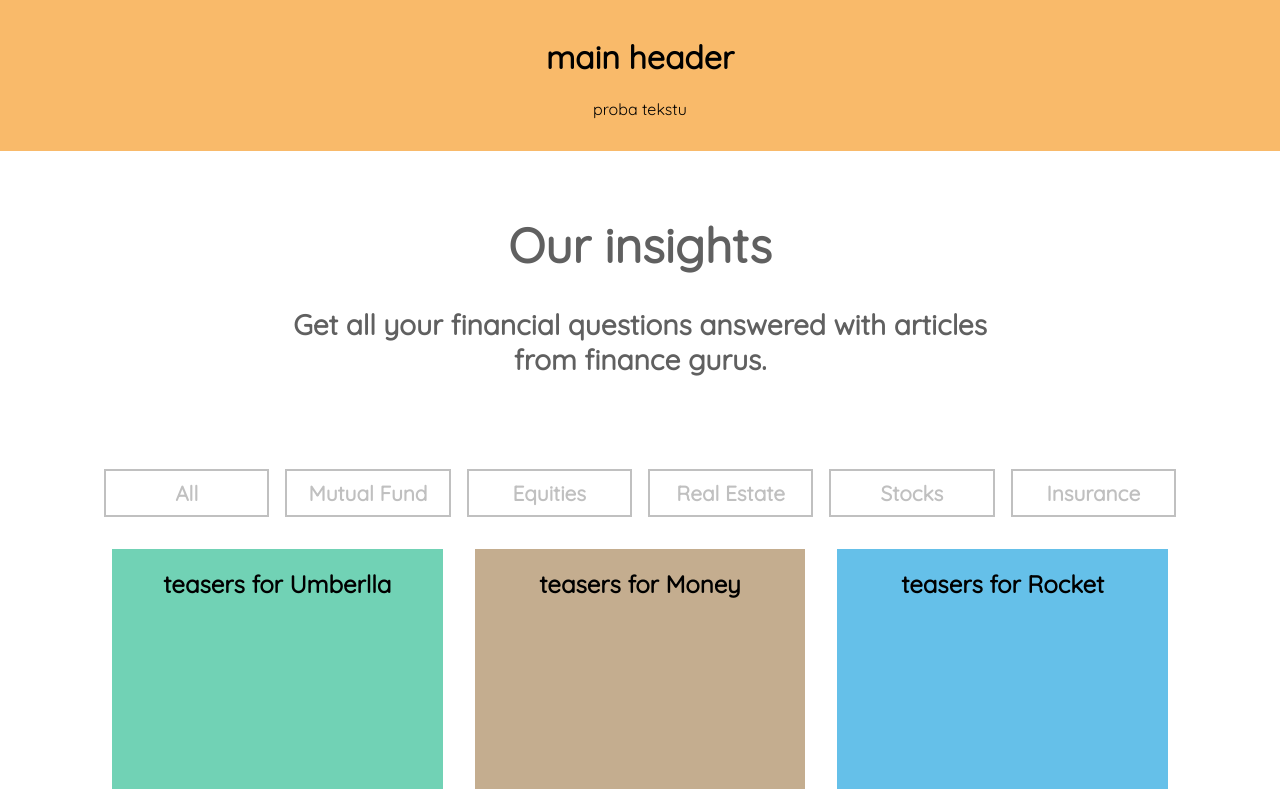
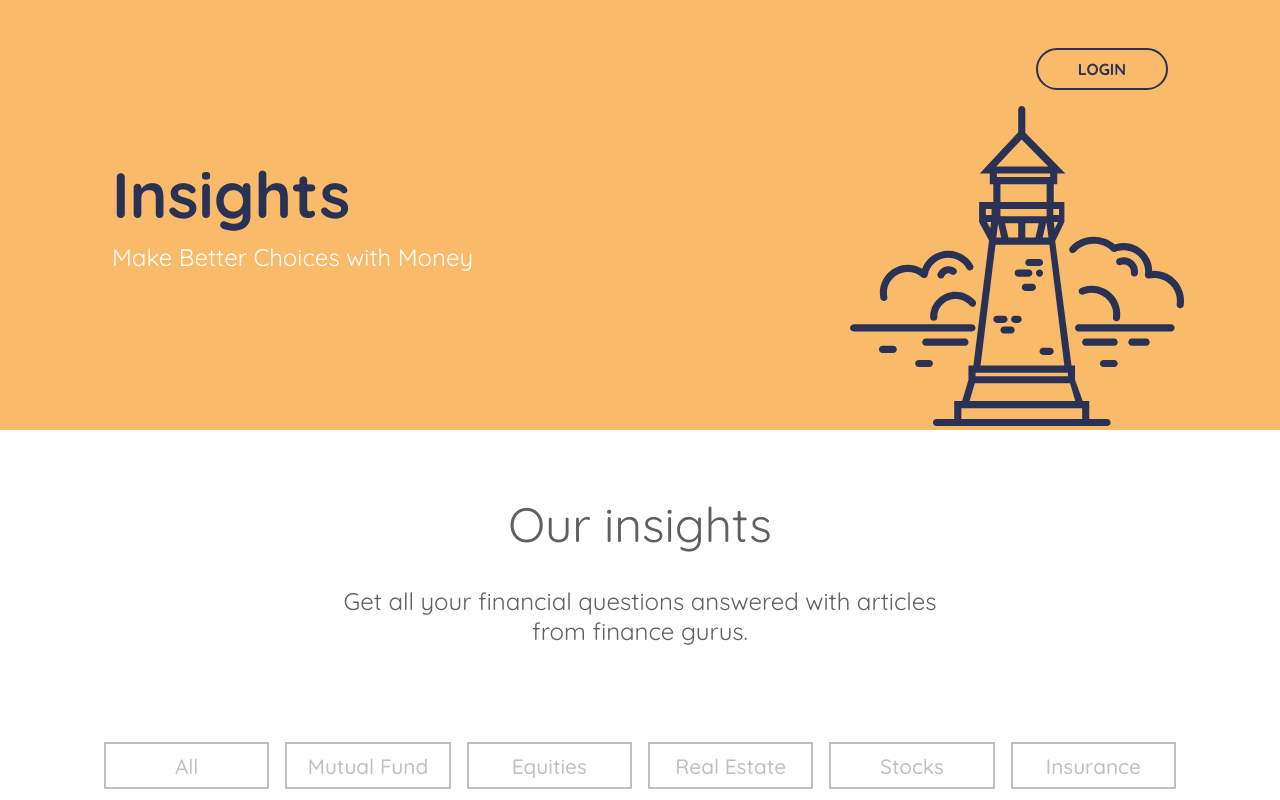
Before and after one commit to niluap/static-frontend-for-insights, a React (Create React App) app: page / in a window 1280 px wide. Shown: the top 800 px of the page. Built offline with nearby package versions, Linux system fonts and the light colour scheme.

Commit message:
Add main header

```diff
--- a/public/index.html
+++ b/public/index.html
@@ -10,7 +10,8 @@
     -->
     <link rel="manifest" href="%PUBLIC_URL%/manifest.json">
     <link rel="shortcut icon" href="%PUBLIC_URL%/favicon.ico">
-    <link href="https://fonts.googleapis.com/css?family=Quicksand" rel="stylesheet">
+    <link href="https://fonts.googleapis.com/css?family=Quicksand:300,400,500,700" rel="stylesheet">
+
     <!--
       Notice the use of %PUBLIC_URL% in the tags above.
       It will be replaced with the URL of the `public` folder during the build.
--- a/src/App.css
+++ b/src/App.css
@@ -1,6 +1,7 @@
 .App {
   text-align: center;
   font-family: 'Quicksand', sans-serif;
+  font-weight: 400;
 }
 
 @keyframes App-logo-spin {
@@ -10,17 +11,65 @@
 
 .MainHeader{
   background: rgb(249,186,106);
-  padding: 1rem;
+  padding:2rem 6rem 0 6rem;
+  text-align: left;
+
 }
+.MainHeader h1{
+color:rgb(41,50,85);
+margin:3rem 1rem 0.5rem 1rem;
+font-size: 4em;
+font-weight: 900;
+
+}
+
+.MainHeader h4{
+color:white;
+margin:0.5rem 1rem 0.5rem 1rem;
+font-size: 1.5rem;
+font-weight: 400;
+}
+.MainHeaderButtonWrapper{
+  width:100%;
+  display: flex;
+  flex-direction:row-reverse;
+}
+.MainHeaderButton{
+  border: 2px solid rgb(41,50,85);
+  border-radius: 2rem;
+  background: rgb(249,186,106);
+  padding: 0.55rem 2.5rem 0.55rem 2.5rem ;
+  font-size: 1rem;
+  margin: 1rem;
+}
+.MainHeaderSection{
+  display: flex;
+  flex-direction: row;
+  justify-content: space-between;
+
+}
+.HeaderLogo{
+  width: 100%;
+  min-height:20rem;
+ }
+
+button.MainHeaderButton{
+  font-family: 'Quicksand', sans-serif;
+  font-weight: 700;
+  color:rgb(41,50,85);
+  }
+
 .SmallHeader{
 padding:2rem 6rem 3rem 6rem;
 color: rgb(96,96,96);
 font-size: 1.5rem;
 }
+.SmallHeader h1,h4{
+font-weight: 400;
+}
 
 .ArticleWrapper{
 padding:0 6rem 0 6rem;
-
 }
 
 .ArticleTeaser {
@@ -28,12 +77,6 @@ padding:0 6rem 0 6rem;
   height:15rem;
 }
 
-.Footer {
-  background: rgb(41,50,85);
-  color: white;
-  padding-top: 1rem;
-  padding-bottom: 1rem;
-}
 section {
 display: flex;
 flex-direction: row;
@@ -52,22 +95,30 @@ flex-direction: row;
   background: white;
   padding: 0.55rem 0.75rem 0.55rem 0.75rem ;
   font-size: 1.3rem;
-  margin: 0.5rem;
+    margin: 0.5rem;
   flex-grow: 1;
   flex-shrink: 1;
   flex-basis: 0;
 
 }
-button{
+button.NavigationButton{
   font-family: 'Quicksand', sans-serif;
-  font-weight: bold;
+  font-weight: 500;
   color: rgb(192,192,192);
   -webkit-transition-duration: 0.4s; /* Safari */
   transition-duration: 0.4s;
 
 }
-button:hover {
+button.NavigationButton:hover {
     background-color: rgb(41,50,85);
     color: white;
     border: 2px solid rgb(41,50,85);
 }
+
+.Footer {
+  background: rgb(41,50,85);
+  color: white;
+  padding-top: 1rem;
+  padding-bottom: 1rem;
+
+}
--- a/src/App.js
+++ b/src/App.js
@@ -1,25 +1,40 @@
 import React, { Component } from 'react';
-//import logo from './images/logo.svg';
+import lighthouse_PA from './images/lighthouse_PA.svg';
 import './App.css';
 
 class MainHeader extends Component {
   render() {
     return (
       <div className="MainHeader">
-        <h1>main header</h1>
-        <p>proba tekstu</p>
+        <div className="MainHeaderButtonWrapper">
+          <button className="MainHeaderButton">LOGIN</button>
+        </div>
+        <section className="MainHeaderSection">
+          <div>
+          <h1>Insights</h1>
+          <h4>Make Better Choices with Money</h4>
+          </div>
+          <div>
+            <img src={lighthouse_PA} alt="lighthouse" className="HeaderLogo"/>
+          </div>
+        </section>
       </div>
     );
   }
 }
 
-class SmallHeader extends Component {
+class SmallHeader extends Component{
   render() {
     return (
       <div className="SmallHeader">
-        <h1>Our insights</h1>
-        <h3>Get all your financial questions answered with articles <br/>
-          from finance gurus.</h3>
+
+
+          <h1>Our insights</h1>
+          <h4>Get all your financial questions answered with articles <br/>
+            from finance gurus.</h4>
+
+          <div></div>
+
       </div>
     );
   }
```
Also changed, not shown: src/images/lighthouse_PA.svg (added).
